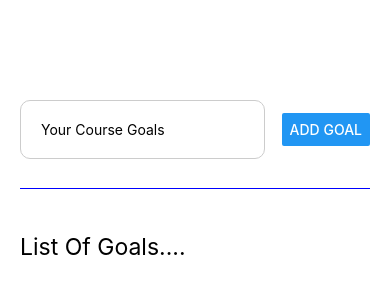
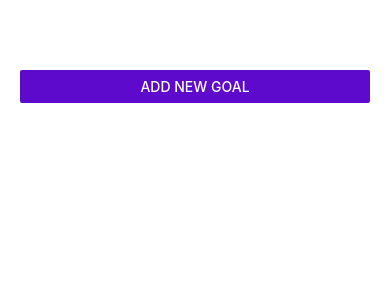
Before and after one commit to iraytee-code/ToDo-List-with-React-Native, a React Native app: screen / in a window 390 px wide. Shown: the top 300 px of the page. Built offline with nearby package versions, Linux system fonts and the light colour scheme.

Commit message:
complete modal and complex functionalities

```diff
--- a/App.js
+++ b/App.js
@@ -1,34 +1,72 @@
-import { StyleSheet, Text, View, FlatList } from "react-native";
+import { StyleSheet, Text, View, FlatList, Button } from "react-native";
 import GoalItem from "./components/GoalItem";
 import GoalInput from "./components/GoalInput";
 import { useState } from "react";
+import { StatusBar } from "expo-status-bar";
 
 export default function App() {
+  const [openModal, setOpenModal] = useState(false);
   const [courseGoals, setCourseGoals] = useState([]);
 
+  function startAddGoalHandler() {
+    setOpenModal(true);
+  }
+
+  function endAddGoalHandler() {
+    setOpenModal(false);
+  }
   function addGoalHandler(enteredGoalText) {
     setCourseGoals((currentCourseGoals) => [
       ...currentCourseGoals,
       { text: enteredGoalText, id: Math.random().toString() },
     ]);
+    endAddGoalHandler();
+  }
+
+  function deleteGoalHandler(id) {
+    setCourseGoals((currentCourseGoals) => {
+      return currentCourseGoals.filter((goal) => goal.id !== id);
+    });
   }
   return (
+    <>
+      <StatusBar style="light" />
       <View style={styles.appContainer}>
-      <GoalInput onAddGoal={addGoalHandler} />
+        <View style={styles.addGoalContainer}>
+          <Button
+            title="Add New Goal"
+            color="#5e0acc"
+            onPress={startAddGoalHandler}
+          />
+        </View>
+        <GoalInput
+          onAddGoal={addGoalHandler}
+          visible={openModal}
+          onCancel={endAddGoalHandler}
+        />
         <View style={styles.goalsContainer}>
-        <Text style={styles.goalsListHeader}>List Of Goals....</Text>
+          <View>
+            <Text style={styles.goalsListHeader}>List Of Goals</Text>
+          </View>
           <FlatList
             data={courseGoals}
             renderItem={(itemData) => {
-            return <GoalItem text={itemData.item.text} />;
+              return (
+                <GoalItem
+                  text={itemData.item.text}
+                  id={itemData.item.id}
+                  onDeleteItem={deleteGoalHandler}
+                />
+              );
             }}
-          keyExtractor={(item, index) => {
+            keyExtractor={(item) => {
               return item.id;
             }}
             alwaysBounceVertical={false}
           />
         </View>
       </View>
+    </>
   );
 }
 
@@ -38,6 +76,11 @@
     paddingTop: 70,
     paddingHorizontal: 20,
   },
+
+  addGoalContainer: {
+    backgroundColor: "#ffffff",
+    borderRadius: 10,
+  },
   goalsContainer: {
     flex: 5,
     paddingVertical: 20,
@@ -46,6 +89,10 @@
 
   goalsListHeader: {
     alignItems: "center",
-    fontSize: 23,
+    fontSize: 25,
+    color: "white",
+    fontWeight: "bold",
+    textAlign: "center",
+    textDecorationLine: "underline",
   },
 });
--- a/app.json
+++ b/app.json
@@ -6,6 +6,7 @@
     "orientation": "portrait",
     "icon": "./assets/icon.png",
     "userInterfaceStyle": "light",
+    "backgroundColor": "#1e085a",
     "splash": {
       "image": "./assets/splash.png",
       "resizeMode": "contain",
@@ -14,9 +15,7 @@
     "updates": {
       "fallbackToCacheTimeout": 0
     },
-    "assetBundlePatterns": [
-      "**/*"
-    ],
+    "assetBundlePatterns": ["**/*"],
     "ios": {
       "supportsTablet": true
     },
--- a/components/GoalInput.js
+++ b/components/GoalInput.js
@@ -1,5 +1,12 @@
 import { useState } from "react";
-import { StyleSheet, View, TextInput, Button } from "react-native";
+import {
+  StyleSheet,
+  View,
+  TextInput,
+  Button,
+  Modal,
+  Image,
+} from "react-native";
 
 const GoalInput = (props) => {
   const [enteredGoalText, setEnteredGoalText] = useState("");
@@ -8,18 +15,39 @@
   }
 
   function addGoalHandler() {
+    checkInputField();
     props.onAddGoal(enteredGoalText);
+    setEnteredGoalText("");
+  }
+
+  function checkInputField() {
+    if (enteredGoalText === "") {
+      alert("Goal cannot be empty!");
+    }
   }
 
   return (
+    <Modal visible={props.visible} animationType="slide">
       <View style={styles.inputContainer}>
+        <Image
+          style={styles.image}
+          source={require("../assets/images/goalImage.png")}
+        />
         <TextInput
           style={styles.textInput}
           placeholder="Your Course Goals"
           onChangeText={goalInputHandler}
         />
-      <Button title="Add Goal" onPress={addGoalHandler} />
+        <View style={styles.buttonContainer}>
+          <View style={styles.cancelButtonContainer}>
+            <Button title="Cancel" color="white" onPress={props.onCancel} />
           </View>
+          <View style={styles.addButtonContainer}>
+            <Button title="Add Goal" onPress={addGoalHandler} color="white" />
+          </View>
+        </View>
+      </View>
+    </Modal>
   );
 };
 
@@ -28,19 +56,47 @@
 const styles = StyleSheet.create({
   inputContainer: {
     flex: 1,
-    flexDirection: "row",
-    justifyContent: "space-between",
+    justifyContent: "center",
     alignItems: "center",
-    marginBottom: 24,
-    borderBottomWidth: 1,
-    borderColor: "blue",
+    padding: 16,
+    backgroundColor: "#311bcb",
+  },
+
+  image: {
+    width: 100,
+    height: 100,
+    margin: 20,
   },
   textInput: {
-    borderColor: "#cccccc",
+    borderColor: "#e4d0ff",
     borderRadius: 10,
     borderWidth: 1,
     padding: 20,
-    width: "70%",
+    width: "100%",
     marginRight: 10,
+    color: "white",
+    fontWeight: "bold",
+    fontSize: 24,
+  },
+
+  buttonContainer: {
+    flexDirection: "row",
+    marginTop: 20,
+  },
+  addButtonContainer: {
+    margin: 10,
+    backgroundColor: "green",
+    paddingVertical: 8,
+    paddingHorizontal: 12,
+    borderRadius: 10,
+    width: "30%",
+  },
+  cancelButtonContainer: {
+    margin: 10,
+    backgroundColor: "red",
+    paddingVertical: 8,
+    paddingHorizontal: 12,
+    borderRadius: 10,
+    width: "30%",
   },
 });
--- a/components/GoalItem.js
+++ b/components/GoalItem.js
@@ -1,9 +1,15 @@
-import { StyleSheet, View, Text } from "react-native";
+import { StyleSheet, View, Text, Pressable } from "react-native";
 
 const GoalItem = (props) => {
   return (
     <View style={styles.goalTextContainer}>
-      <Text style={styles.goalText}>{props.text}</Text>
+      <Pressable
+        android_ripple={{ color: "#dddddd" }}
+        onPress={props.onDeleteItem.bind(this, props.id)}
+        style={({ pressed }) => pressed && styles.pressedItem}
+      >
+        <Text style={styles.goalText}>{props.text}</Text>
+      </Pressable>
     </View>
   );
 };
@@ -16,6 +22,9 @@
     marginVertical: 8,
     borderRadius: 6,
   },
+  pressedItem: {
+    opacity: 0.5,
+  },
   goalText: {
     color: "#fff",
     fontSize: 24,
```
Also changed, not shown: assets/images/goalImage.png (added). Lines whose indentation alone changed are shown as unchanged.
